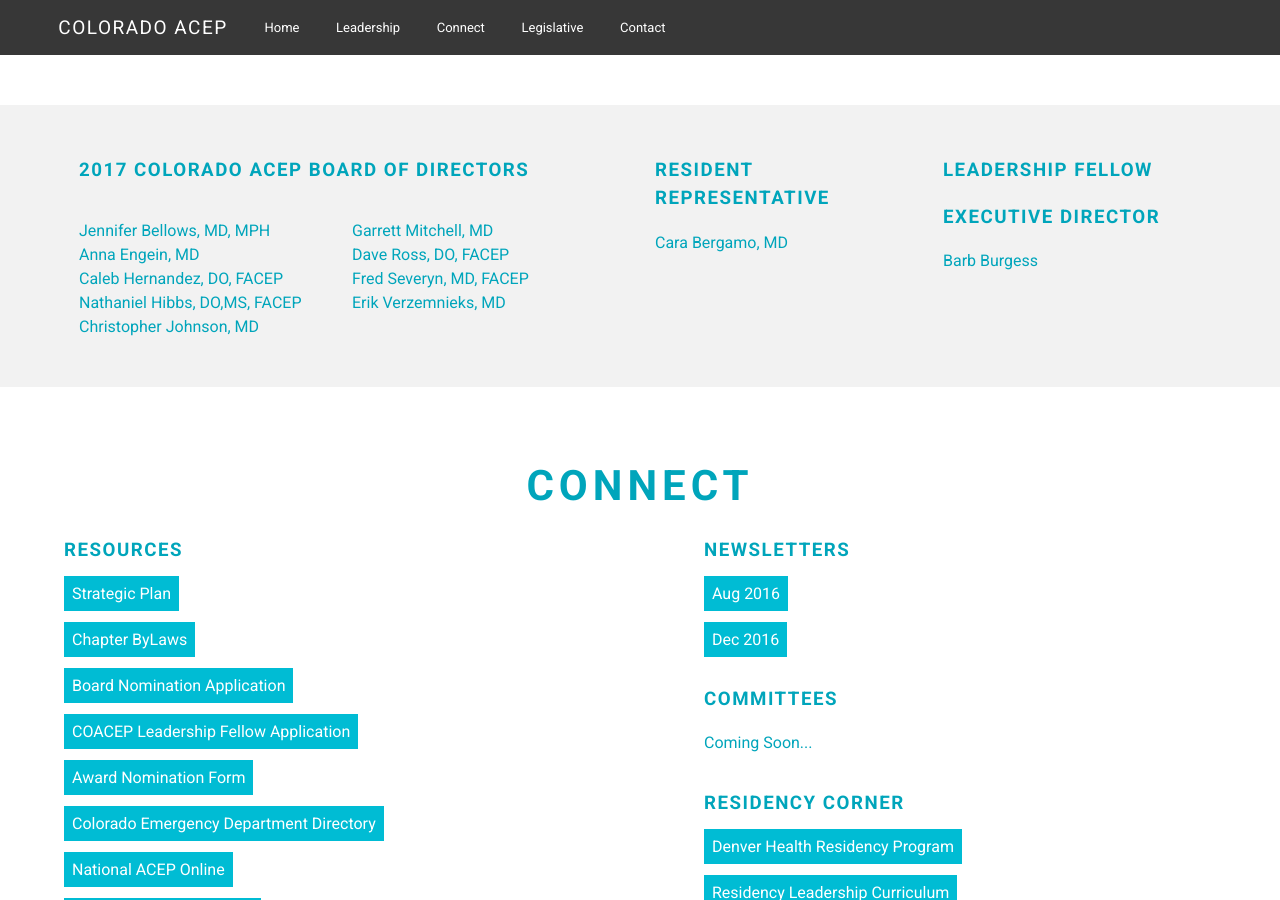
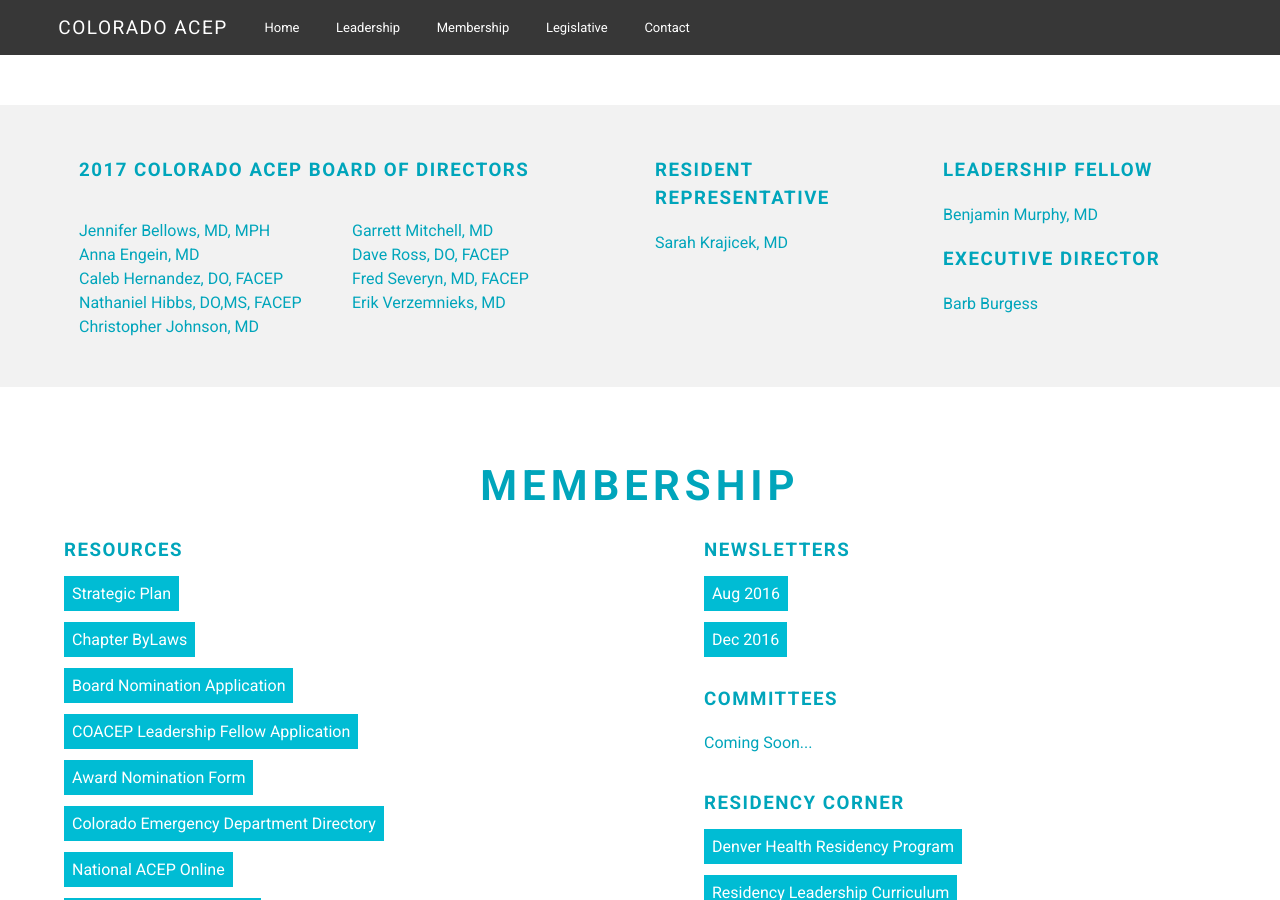
Before and after one commit to pebutler3/coacep, a Jekyll site: the page built from index.html, in a window 1280 px wide and 900 px high, scrolled down 1904 px. Built offline with Jekyll 4.4.1, drawn with Linux system fonts in a browser that asks for light colours.

Commit message:
Updated sub-leadership roles Changed Connect section to Membership

```diff
--- a/_config.yml
+++ b/_config.yml
@@ -9,3 +9,5 @@
 
 # Build settings
 markdown: kramdown
+
+gems: [jekyll-admin]
--- a/_includes/connect.html
+++ b/_includes/membership.html
@@ -1,5 +1,5 @@
 <article class="connect" data-scroll-index="2">
-  <h2>Connect</h2>
+  <h2>Membership</h2>
   <section class="resources">
     <h3>Resources</h3>
     <ul>
--- a/_includes/menu.html
+++ b/_includes/menu.html
@@ -1,5 +1,5 @@
 <li><a data-scroll-nav="0" href="#home">Home</a></li>
 <li><a data-scroll-nav="1" href="#leadership">Leadership</a></li>
-<li><a data-scroll-nav="2" href="#connect">Connect</a></li>
+<li><a data-scroll-nav="2" href="#membership">Membership</a></li>
 <li><a data-scroll-nav="3" href="#legislative">Legislative</a></li>
 <li><a data-scroll-nav="4" href="#contact">Contact</a></li>
--- a/_includes/sub-leadership.html
+++ b/_includes/sub-leadership.html
@@ -20,12 +20,13 @@
     <section class="resident-rep">
       <h3>Resident Representative</h3>
       <ul>
-       <li>Cara Bergamo, MD</li>
+       <li>Sarah Krajicek, MD</li>
       </ul>
     </section>
     <section class="leadership-fellow">
       <h3>Leadership Fellow</h3>
       <ul>
+        <li>Benjamin Murphy, MD</li>
       </ul>
       <h3>Executive Director</h3>
       <ul>
--- a/index.html
+++ b/index.html
@@ -41,7 +41,7 @@
 
 {% include sub-leadership.html %}
 
-{% include connect.html %}
+{% include membership.html %}
 
 <article class="legislative" data-scroll-index="3">
     <h2>Legislative</h2>
```
